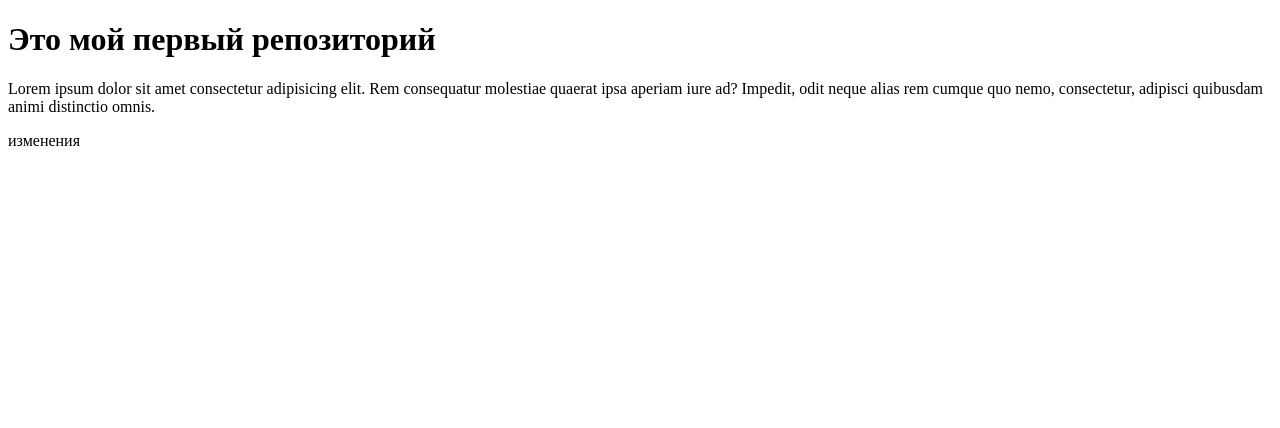
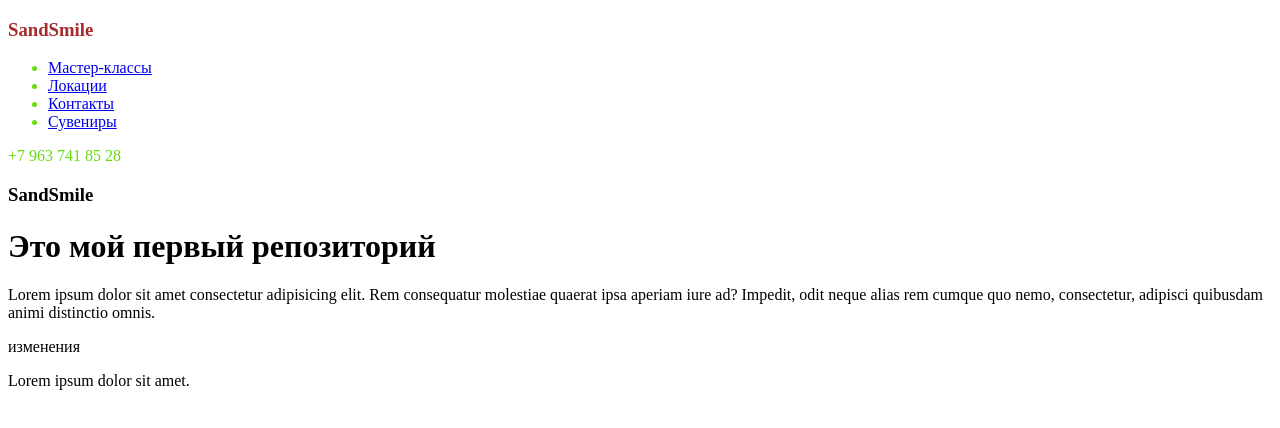
Before and after one commit to SergeyDibo/sand-smile-yurev, a plain HTML site: page index.html in a window 1280 px wide. Drawn offline with Linux system fonts and the light colour scheme.

Commit message:
мой третий коммит

```diff
--- a/index.html
+++ b/index.html
@@ -1,14 +1,35 @@
 <!DOCTYPE html>
 <html lang="en">
+
 <head>
   <meta charset="UTF-8">
   <meta http-equiv="X-UA-Compatible" content="IE=edge">
   <meta name="viewport" content="width=device-width, initial-scale=1.0">
   <title>Document</title>
+  <link rel="stylesheet" href="styles/styles.css">
 </head>
+
 <body>
+  <header class="header">
+    <nav class="main-nav">
+      <h3 class="sandsmile">SandSmile</h3>
+      <ul>
+        <li><a href="#">Мастер-классы</a></li>
+        <li><a href="#">Локации</a></li>
+        <li><a href="#">Контакты</a></li>
+        <li><a href="#">Сувениры</a></li>
+      </ul>
+
+      <p>+7 963 741 85 28</p>
+    </nav>
+  </header>
+  <h3>SandSmile</h3>
   <h1>Это мой первый репозиторий</h1>
-    <p>Lorem ipsum dolor sit amet consectetur adipisicing elit. Rem consequatur molestiae quaerat ipsa aperiam iure ad? Impedit, odit neque alias rem cumque quo nemo, consectetur, adipisci quibusdam animi distinctio omnis.</p>
+  <p>Lorem ipsum dolor sit amet consectetur adipisicing elit. Rem consequatur molestiae quaerat ipsa aperiam iure
+    ad?
+    Impedit, odit neque alias rem cumque quo nemo, consectetur, adipisci quibusdam animi distinctio omnis.</p>
   <p>изменения</p>
+  <p>Lorem ipsum dolor sit amet.</p>
 </body>
+
 </html>
--- /dev/null
+++ b/styles/styles.css
@@ -0,0 +1,10 @@
+.header {
+  color:red;
+}
+
+.main-nav {
+  color: rgb(105, 218, 13);
+}
+.sandsmile {
+  color: brown;
+}
```
Also changed, not shown: 1 other file. Lines whose indentation alone changed are shown as unchanged.
